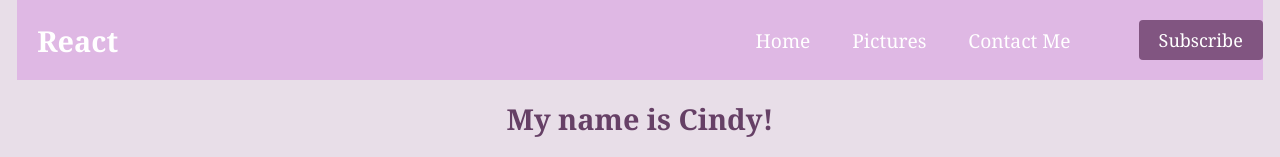
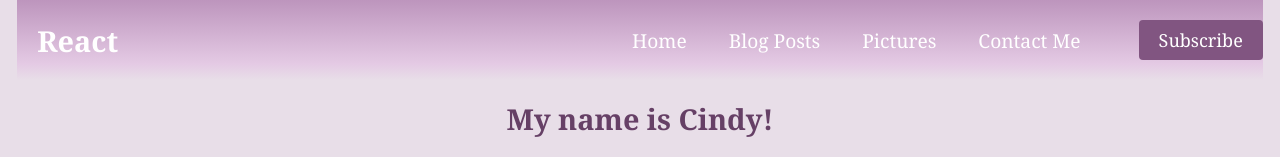
Before and after one commit to DALI-mini-webdev/personal-react-website-cindylwang, a React (Create React App) app: page / in a window 1280 px wide. Shown: the top 157 px of the page. Built offline with nearby package versions, Linux system fonts and the light colour scheme; some icons are missing.

Commit message:
modified navbar and button component

```diff
--- a/src/components/Button.css
+++ b/src/components/Button.css
@@ -4,7 +4,7 @@
 
 .btn {
     padding: 8px 20px;
-    border-radius: 4px;
+    border-radius: 3px;
     outline: none;
     border: none;
     cursor: pointer;
--- a/src/components/Navbar/MenuItems.js
+++ b/src/components/Navbar/MenuItems.js
@@ -1,6 +1,11 @@
 export const MenuItems = [
     {
         title: 'Home',
+        url: '#',
+        cName: 'nav-links'
+    },
+    {
+        title: 'Blog Posts',
         url: '#',
         cName: 'nav-links'
     },
--- a/src/components/Navbar/Navbar.css
+++ b/src/components/Navbar/Navbar.css
@@ -1,5 +1,5 @@
 .NavbarItems {
-    background: linear-gradient(90deg, rgb(223, 184, 228) 0%, rgb(223, 184, 228) 100%);
+    background: linear-gradient(0deg, rgb(232, 222, 232), rgb(228, 202, 228) 20%, rgb(189, 149, 189) 100%);
     height: 80px;
     display: flex;
     justify-content: center;
```
Also changed, not shown: 1 other file (tests, documents, lock files or other folders).
